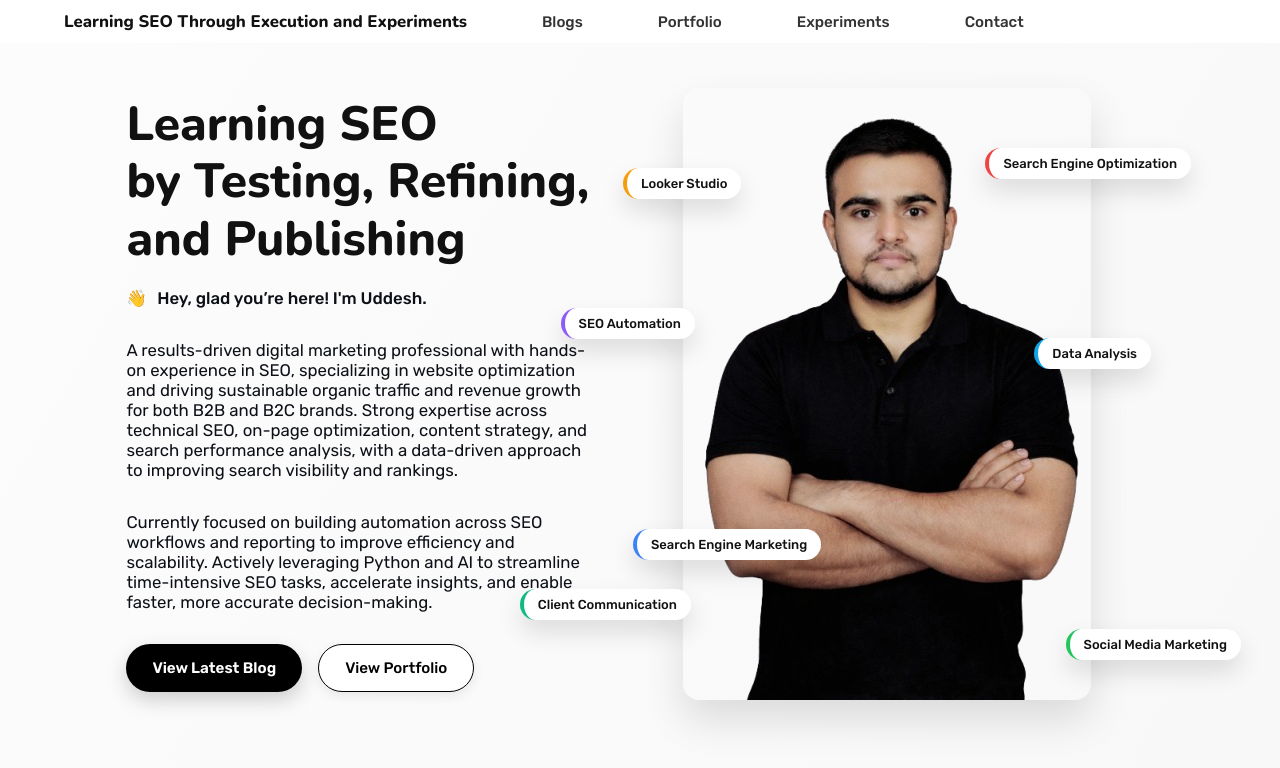
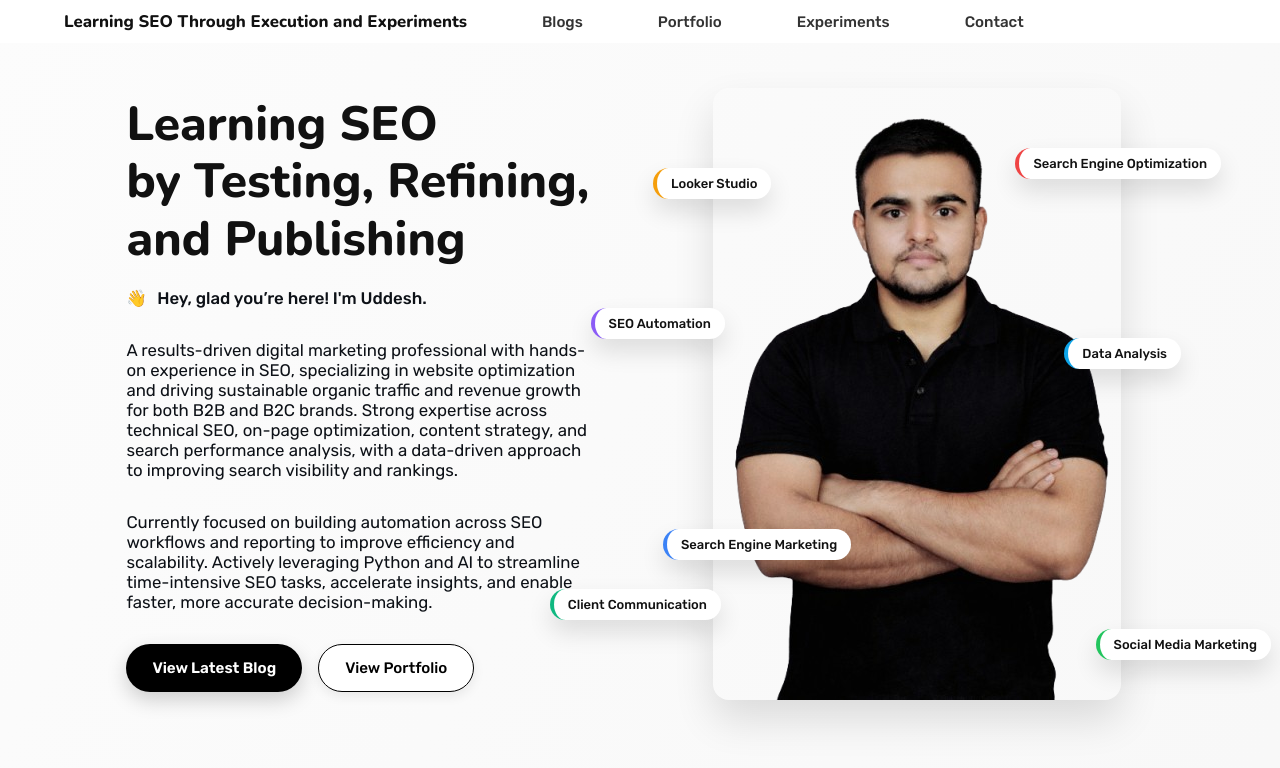
Before and after one commit to uddeshbommawar/uddeshbommawar.github.io, a Jekyll site: the page built from index.md, in a window 1280 px wide. Shown: the top 768 px of the page. Built offline with Jekyll 4.4.1, drawn with Linux system fonts in a browser that asks for light colours.

Commit message:
Update main.css

```diff
--- a/assets/css/main.css
+++ b/assets/css/main.css
@@ -173,7 +173,7 @@ h1, h2, h3, h4, h5, h6 {
 .hero-right {
   display: flex;
   justify-content: flex-start; /* ⬅️ aligns image inward */
-  padding-left: 20px;          /* ⬅️ subtle right shift */
+  padding-left: 50px;          /* ⬅️ subtle right shift */
 }
 
 .image-wrapper {
```
